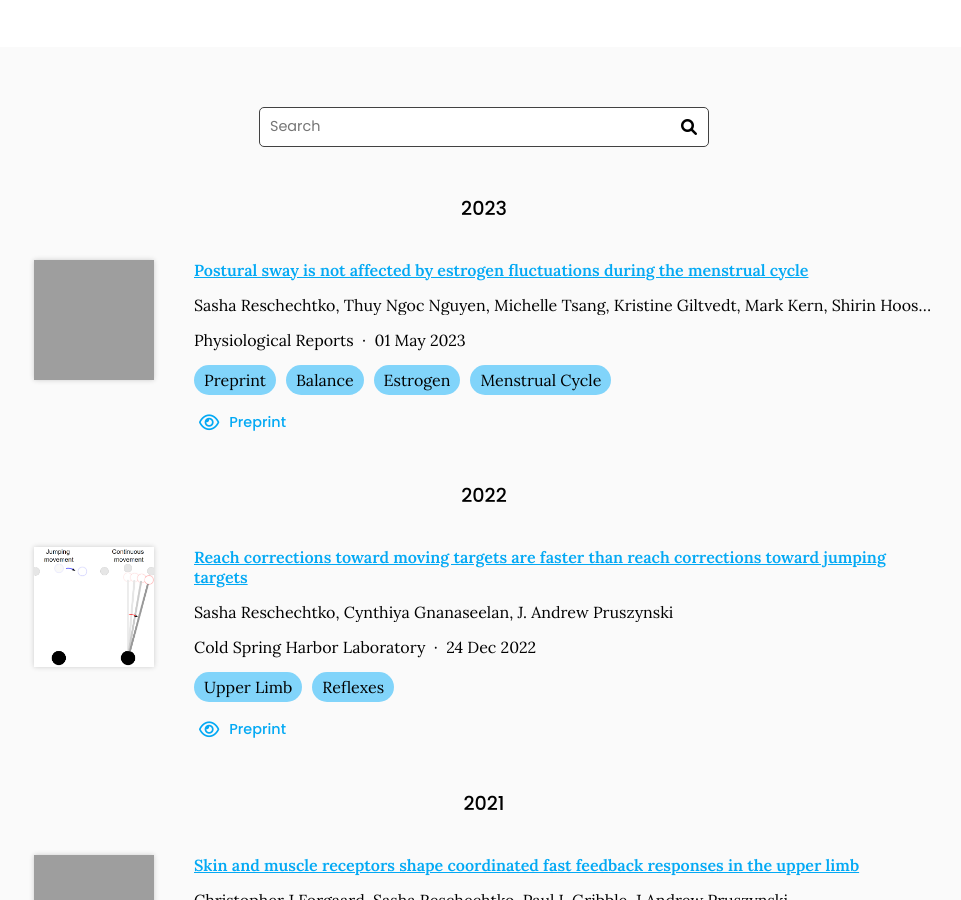
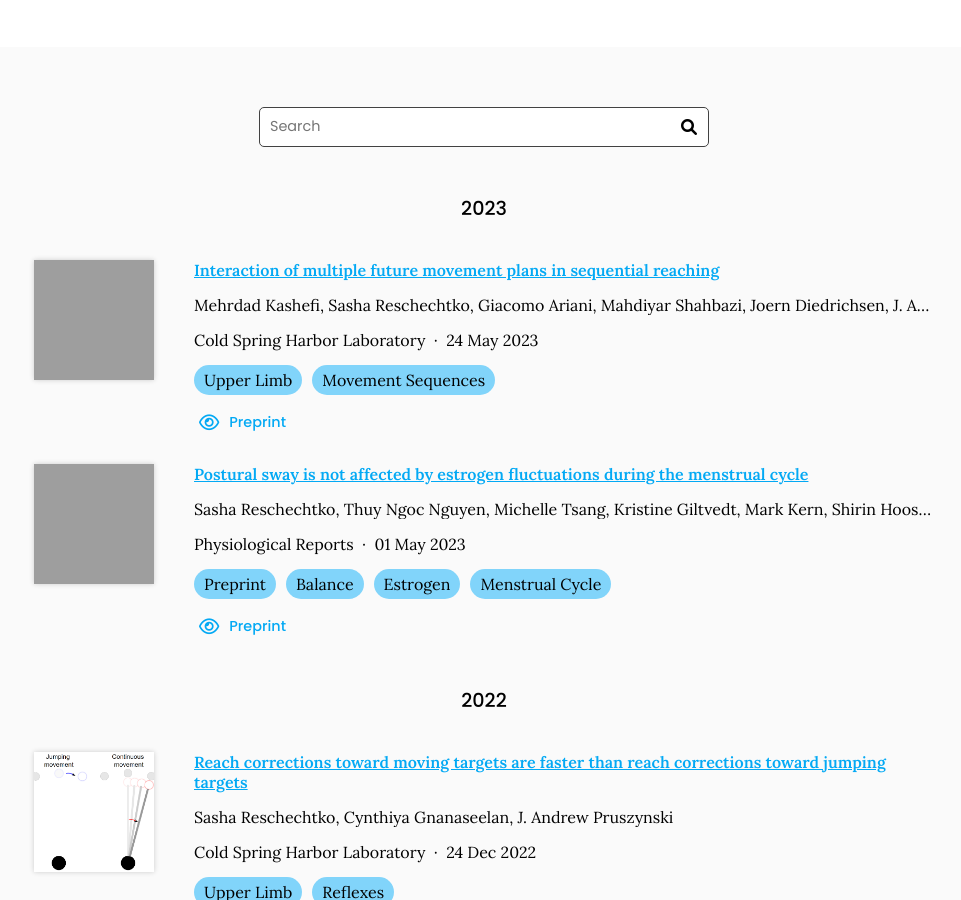
Before and after one commit to sensationinmotion/sensationinmotion.github.io, a Jekyll site: the page built from research/index.md, in a window 1280 px wide and 900 px high, scrolled down 300 px. Shown: the whole window, without its empty margins (156-1117 px from the left). Built offline with Jekyll 4.4.1, drawn with Linux system fonts in a browser that asks for light colours; grey boxes are pictures that could not be loaded.

Commit message:
Generate citations

```diff
--- a/_data/citations.yaml
+++ b/_data/citations.yaml
@@ -1,6 +1,25 @@
 # DO NOT EDIT, GENERATED AUTOMATICALLY FROM SOURCES.YAML (AND ELSEWHERE)
 # See https://github.com/greenelab/lab-website-template/wiki/Citations
 
+- id: doi:10.1101/2023.05.24.542099
+  title: Interaction of multiple future movement plans in sequential reaching
+  authors:
+  - Mehrdad Kashefi
+  - Sasha Reschechtko
+  - Giacomo Ariani
+  - Mahdiyar Shahbazi
+  - Joern Diedrichsen
+  - J. Andrew Pruszynski
+  publisher: Cold Spring Harbor Laboratory
+  date: '2023-05-24'
+  link: https://doi.org/gr9hn4
+  image: https://www.biorxiv.org/sites/default/files/bioRxiv_article.jpg
+  tags:
+  - Upper Limb
+  - Movement Sequences
+  extra-links:
+  - type: preprint
+    link: https://doi.org/10.1101/2023.05.24.542099
 - id: doi:10.1101/2022.12.24.521682
   title: Reach corrections toward moving targets are faster than reach corrections
     toward jumping targets
```
